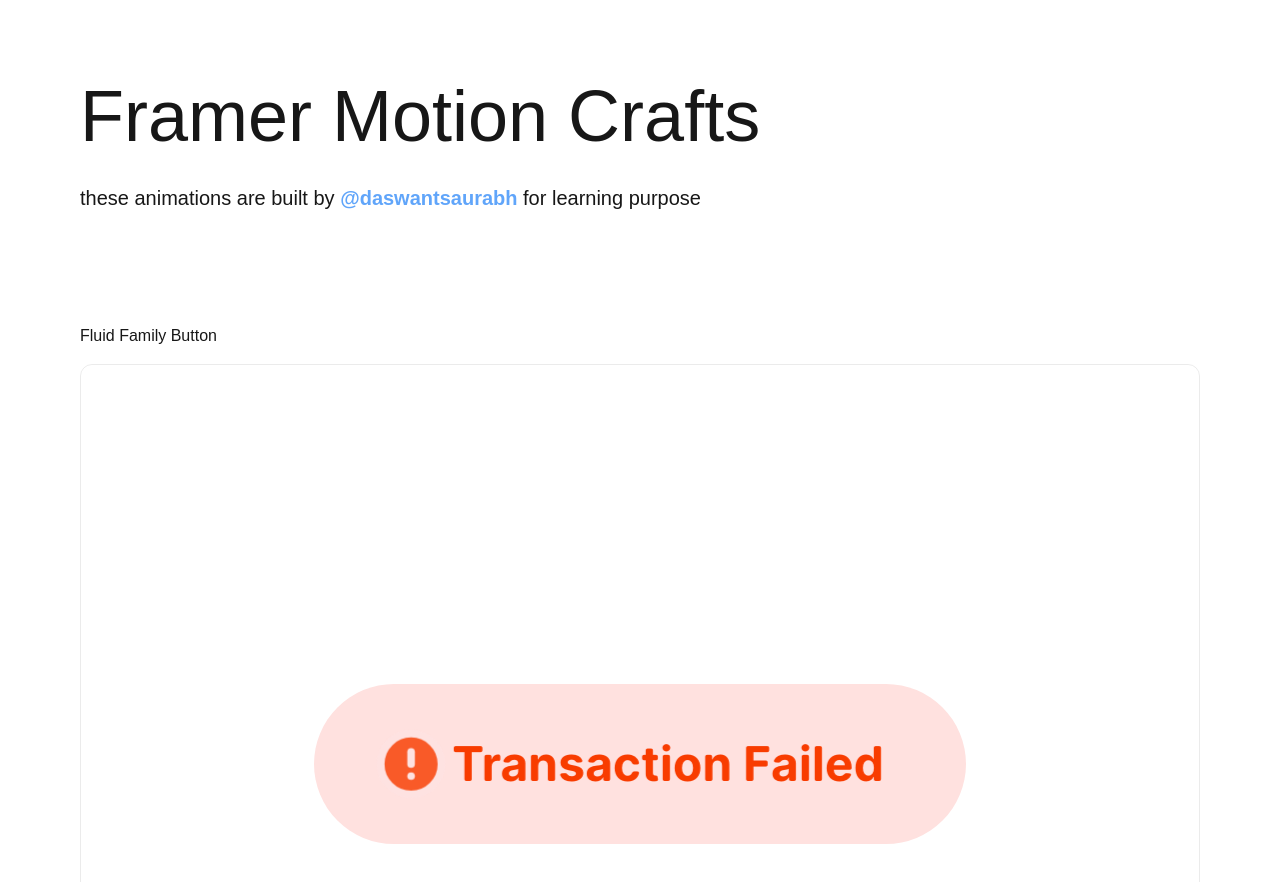
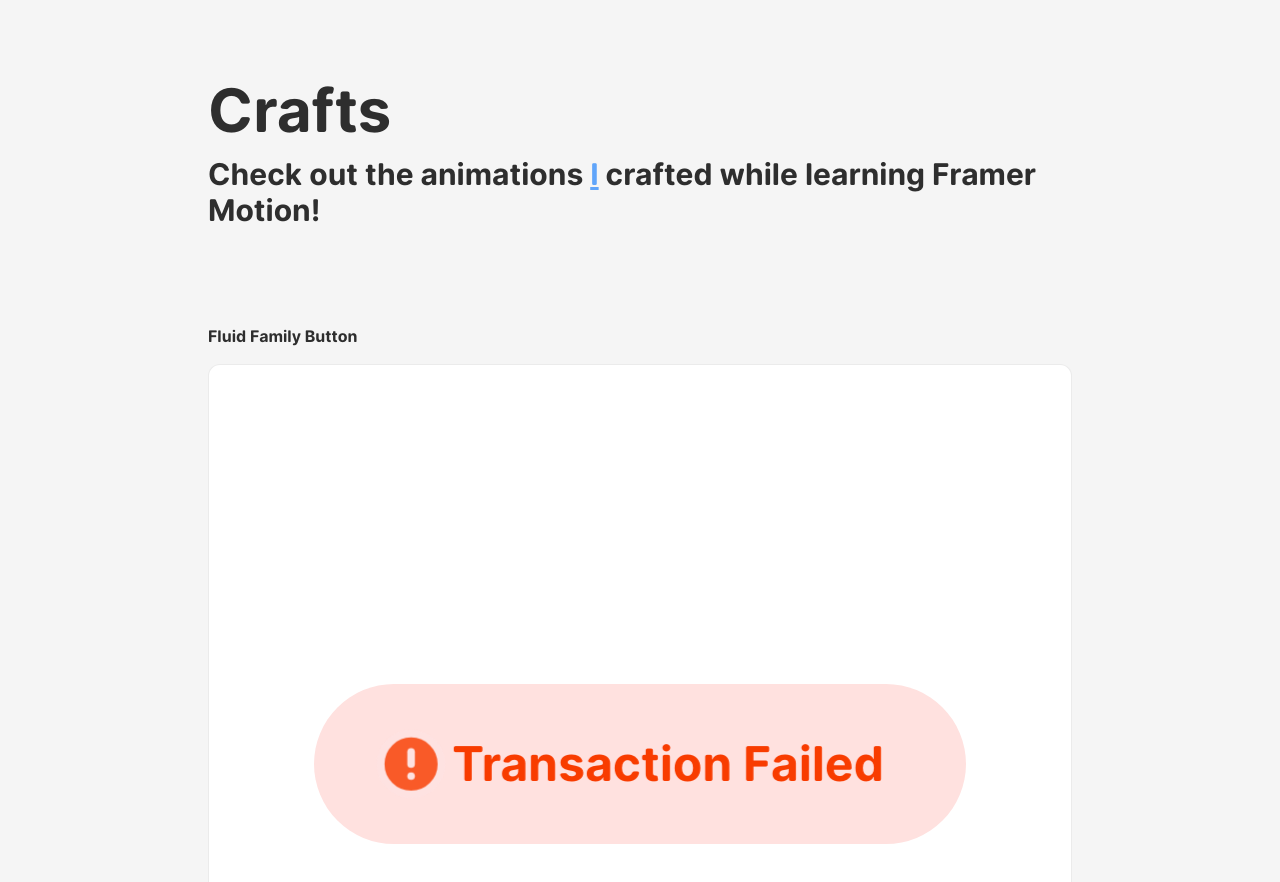
Before and after one commit to Saurabhdaswant/animations, a Next.js app: page / in a window 1280 px wide. Shown: the top 882 px of the page. Built offline with nearby package versions, Linux system fonts and the light colour scheme.

Commit message:
design update

```diff
--- a/src/app/globals.css
+++ b/src/app/globals.css
@@ -7,12 +7,12 @@
   --foreground: #171717;
 }
 
-@media (prefers-color-scheme: dark) {
+/* @media (prefers-color-scheme: dark) {
   :root {
     --background: #0a0a0a;
     --foreground: #ededed;
   }
-}
+} */
 
 body {
   color: var(--foreground);
--- a/src/app/layout.tsx
+++ b/src/app/layout.tsx
@@ -39,7 +39,7 @@
   return (
     <html lang="en">
       <body
-        className={`${openRundeRegular.variable} ${openRundeMedium.variable} ${openRundeSemibold.variable} ${openRundeBold.variable}  antialiased`}
+        className={`${openRundeRegular.variable} bg-[#F5F5F5] ${openRundeMedium.variable} ${openRundeSemibold.variable} ${openRundeBold.variable}   antialiased`}
       >
         {children}
       </body>
--- a/src/app/page.tsx
+++ b/src/app/page.tsx
@@ -235,24 +235,34 @@
   }, []);
 
   return (
-    <div className="flex flex-col  p-8 pb-20 gap-16 sm:p-20 ">
-      <main className="flex flex-col gap-8 row-start-2 items-center sm:items-start">
-        <h1 className=" text-7xl">Framer Motion Crafts</h1>
-        <p className=" text-xl">
+    <div className="flex w-full md:w-[80%] mx-auto flex-col font-[family-name:var(--font-open-runde-bold)]  p-8 pb-20 gap-16 sm:p-20 ">
+      <main className="flex flex-col text-[#2e2e2e] gap-4 row-start-2 items-center sm:items-start">
+        <h1 className=" text-6xl">Crafts</h1>
+        <p className=" text-3xl">
           {" "}
-          these animations are built by{" "}
-          <strong className="text-blue-400">@daswantsaurabh</strong> for
-          learning purpose
+          Check out the animations {""}
+          <a
+            href="https://x.com/DaswantSaurabh"
+            target="_blank"
+            rel="noopener noreferrer"
+            className="underline text-blue-400 space-x-1 cursor-pointer"
+          >
+            I
+          </a>{" "}
+          crafted while learning Framer Motion!{" "}
+          {/* animations are crafted by{" "} */}
+          {/* <strong className="text-blue-400">@daswantsaurabh</strong> for */}
+          {/* learning purpose */}
         </p>
         <div className="mt-10 w-full">
           {[...Array(4)].map((_, idx) => {
             return (
-              <div key={idx} className="mt-10 space-y-4">
-                <p>
+              <div key={idx} className="mt-10    space-y-4">
+                <p className="">
                   {/* {idx}. */}
                   Fluid Family Button
                 </p>
-                <div className="rounded-xl border border-solid border-black/[.08] dark:border-white/[.145] transition-colors flex items-center justify-center hover:bg-[#f2f2f2] dark:hover:bg-[#1a1a1a] hover:border-transparent text-sm sm:text-base h-[50rem]  px-4 ">
+                <div className="rounded-xl border border-solid border-black/[.08]  transition-colors flex items-center justify-center bg-white  hover:border-transparent text-sm sm:text-base h-[50rem]  px-4 ">
                   <div className="font-[family-name:var(--font-open-runde-bold)]  cursor-pointer grid place-items-center  text-white">
                     <motion.div
                       // onClick={() => {
```
